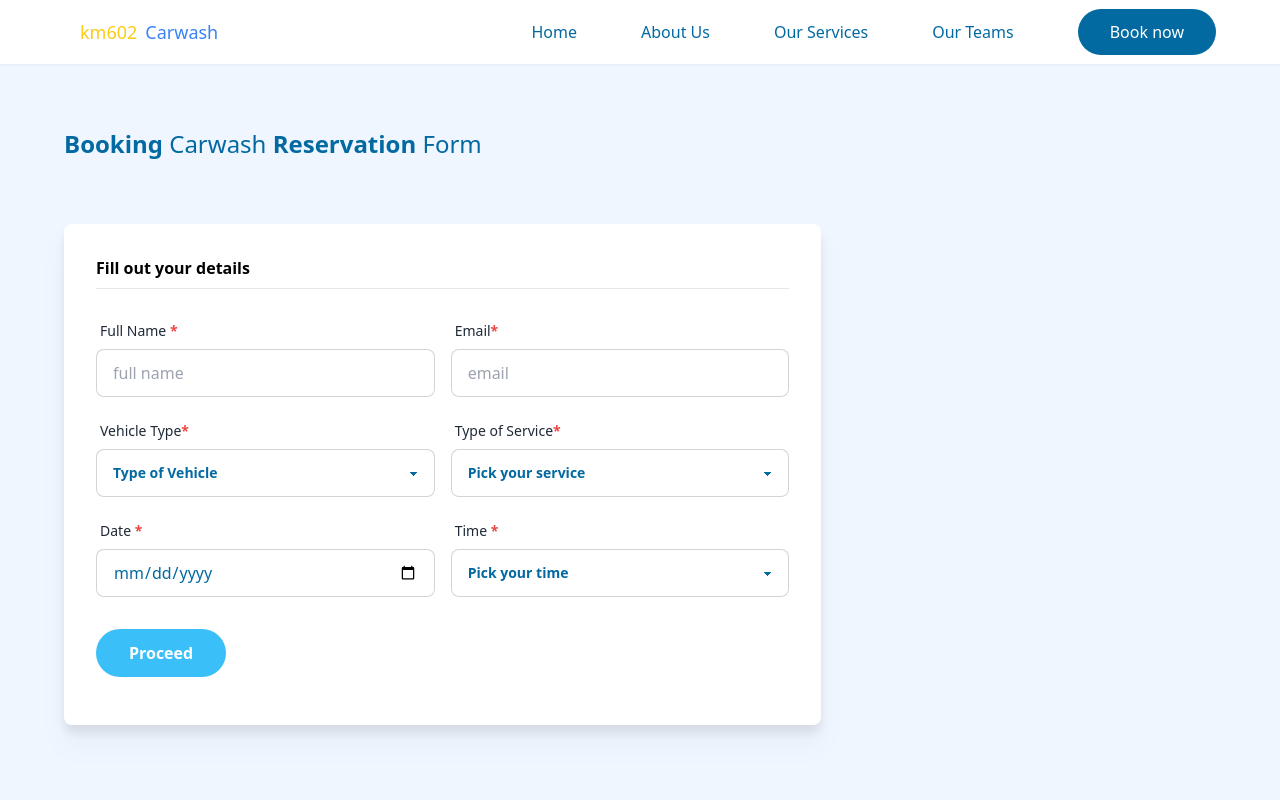
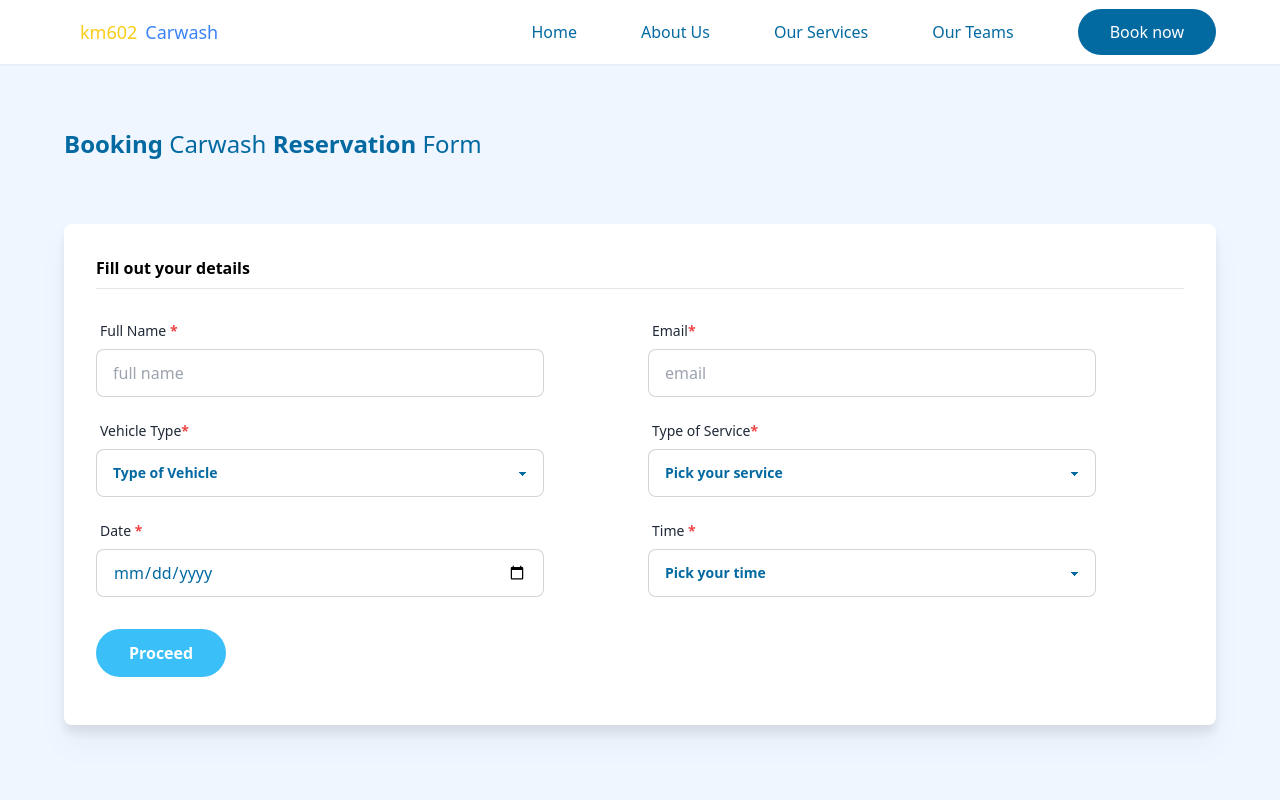
Before and after one commit to dongumayagay/km602, a SvelteKit app: page /book in a window 1280 px wide. Shown: the top 800 px of the page. Built offline with nearby package versions, Linux system fonts and the light colour scheme.

Commit message:
fixed booking client UI

```diff
--- a/src/routes/(client)/book/+page.svelte
+++ b/src/routes/(client)/book/+page.svelte
@@ -12,7 +12,7 @@
 			<span class="font-bold">Booking </span> Carwash
 			<span class="font-bold"> Reservation </span>Form
 		</p>
-		<div class="lg:grid lg:grid-cols-3 gap-8">
+		<div class="">
 			<BookingForm />
 		</div>
 	</div>
--- a/src/routes/(client)/book/BookingForm.svelte
+++ b/src/routes/(client)/book/BookingForm.svelte
@@ -46,8 +46,8 @@
 				class="btn btn-ghost bg-info hover:bg-info/75 text-white px-8 capitalize rounded-full text-base"
 				>Proceed
 				{#if price}
-					<span
-						>{new Intl.NumberFormat('en-PH', { style: 'currency', currency: 'PHP' }).format(
+					<span class="ml-2"
+						>- {new Intl.NumberFormat('en-PH', { style: 'currency', currency: 'PHP' }).format(
 							price
 						)}</span
 					>
--- a/src/routes/(client)/book/InputDate.svelte
+++ b/src/routes/(client)/book/InputDate.svelte
@@ -16,7 +16,7 @@
 			month: '2-digit',
 			day: '2-digit'
 		}).format(new Date(Date.now() + 3600 * 1000 * 24))}
-		class="input input-bordered max-w-lg"
+		class="input input-bordered max-w-md"
 		bind:value={date}
 	/>
 </div>
--- a/src/routes/(client)/book/InputEmail.svelte
+++ b/src/routes/(client)/book/InputEmail.svelte
@@ -9,6 +9,6 @@
 		name="email"
 		type="email"
 		placeholder="email"
-		class="input input-bordered max-w-lg"
+		class="input input-bordered max-w-md"
 	/>
 </div>
--- a/src/routes/(client)/book/InputName.svelte
+++ b/src/routes/(client)/book/InputName.svelte
@@ -9,6 +9,6 @@
 		name="name"
 		type="text"
 		placeholder="full name"
-		class="input input-bordered max-w-lg"
+		class="input input-bordered max-w-md"
 	/>
 </div>
--- a/src/routes/(client)/book/InputService.svelte
+++ b/src/routes/(client)/book/InputService.svelte
@@ -16,7 +16,7 @@
 		<span class="label-text">Type of Service<span class="text-red-500 font-extrabold">*</span></span
 		>
 	</label>
-	<select on:change={setPrice} name="what" required class="select w-full max-w-lg select-bordered">
+	<select on:change={setPrice} name="what" required class="select w-full max-w-md select-bordered">
 		<option disabled selected value="">Pick your service</option>
 		{#each options as value}
 			<option>{value}</option>
--- a/src/routes/(client)/book/InputTime.svelte
+++ b/src/routes/(client)/book/InputTime.svelte
@@ -21,7 +21,7 @@
 	<label for="#" class="label font-medium">
 		<span class="label-text">Time <span class="text-red-500 font-extrabold">*</span></span>
 	</label>
-	<select required name="time" class="select w-full max-w-lg select-bordered">
+	<select required name="time" class="select w-full max-w-md select-bordered">
 		<option disabled selected value="">Pick your time</option>
 		{#each available_times as value}
 			<option {value}>{value}</option>
--- a/src/routes/(client)/book/InputVehicle.svelte
+++ b/src/routes/(client)/book/InputVehicle.svelte
@@ -10,7 +10,7 @@
 	<select
 		required
 		name="vehicle"
-		class="select w-full max-w-lg select-bordered"
+		class="select w-full max-w-md select-bordered"
 		bind:value={vehicleType}
 	>
 		<option disabled selected value="">Type of Vehicle</option>
```
